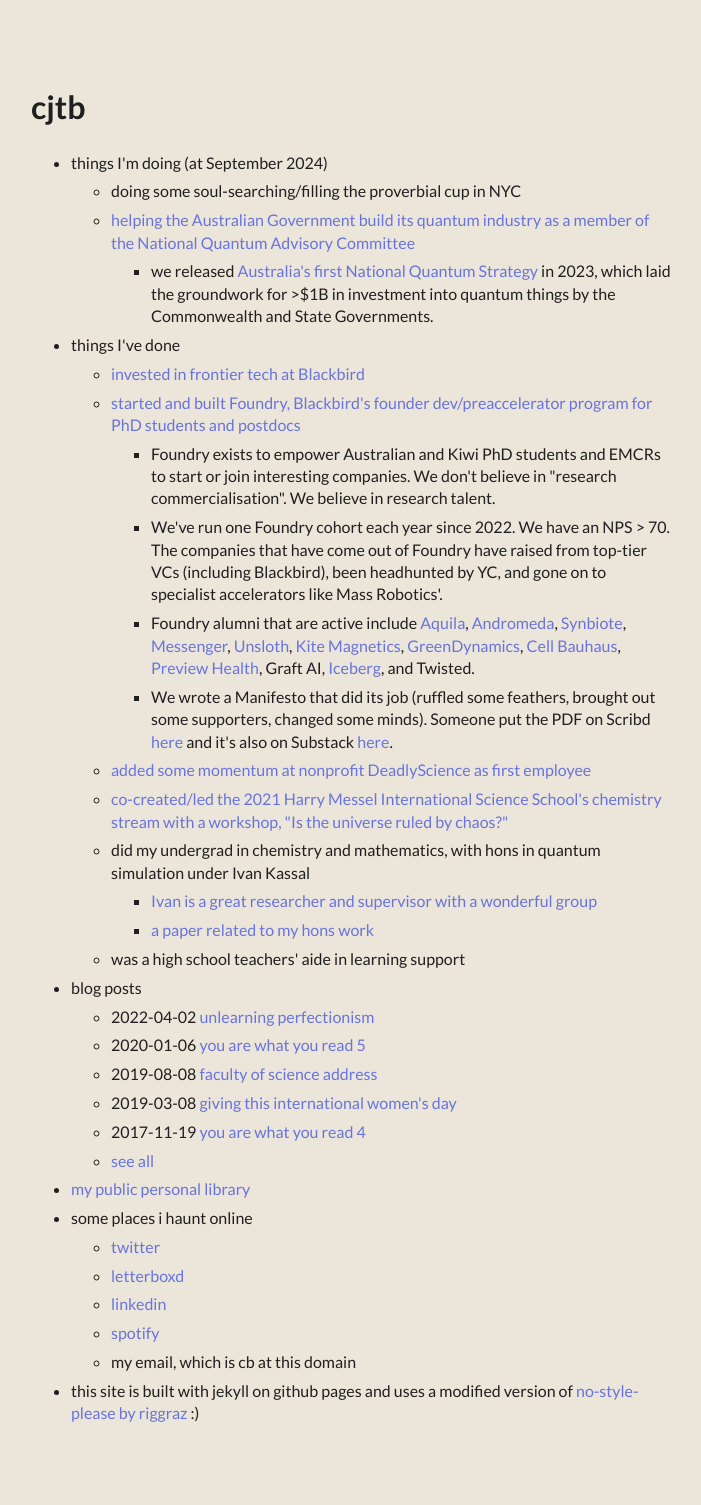
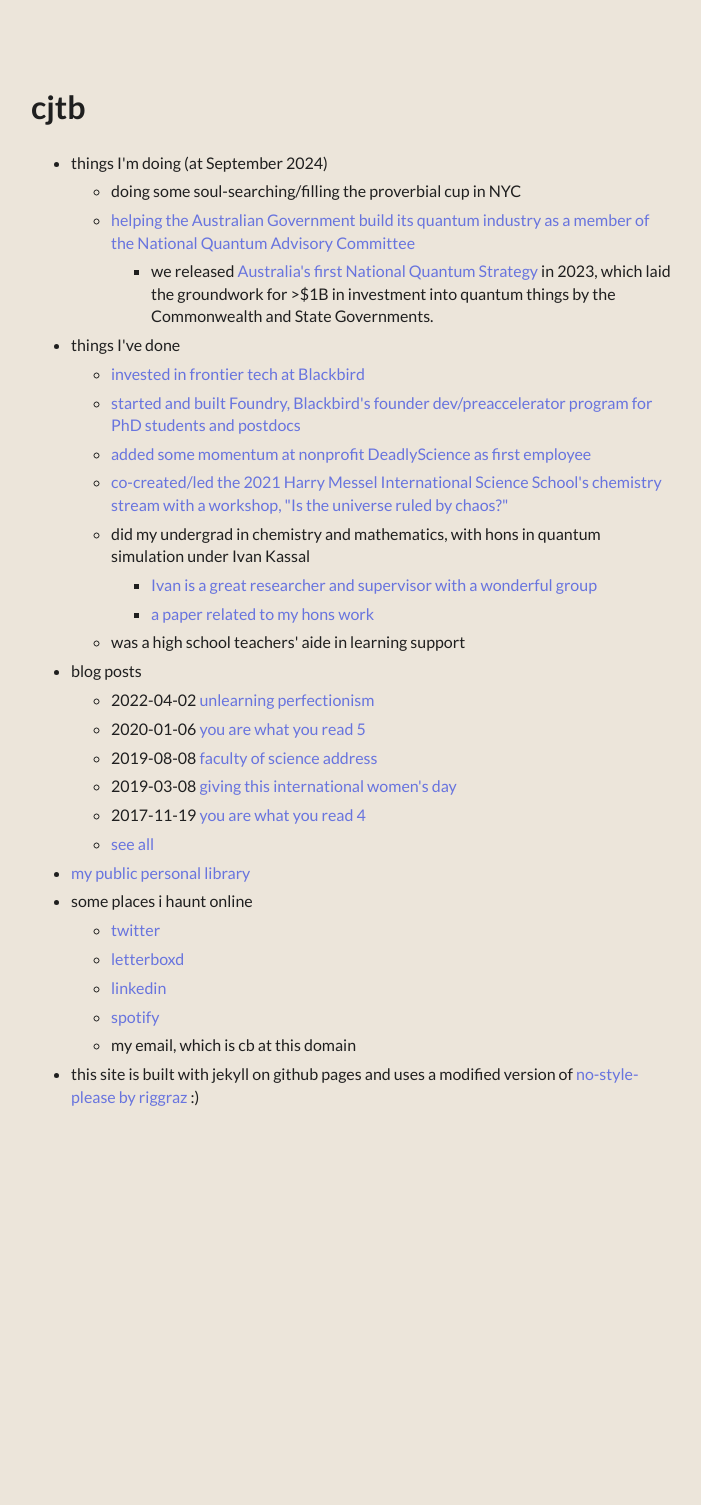
Before and after one commit to clarebirch/clarebirch.github.io, a Jekyll site: the page built from index.md, in a window 1280 px wide. Shown: the whole page, without its empty margins (289-990 px from the left). Built offline with Jekyll 4.4.1, drawn with Linux system fonts in a browser that asks for light colours; some web fonts are replaced; after the commit the page ends 1188 px from its top, so only the background shows below that.

Commit message:
msg pushed foundry to its own page

```diff
--- a/_data/menu.yml
+++ b/_data/menu.yml
@@ -14,12 +14,7 @@
       - title: invested in frontier tech at Blackbird
         url: my-time-at-blackbird.html
       - title: started and built Foundry, Blackbird's founder dev/preaccelerator program for PhD students and postdocs
-        url: https://blackbird.vc/foundry
-        entries:
-          - title: Foundry exists to empower Australian and Kiwi PhD students and EMCRs to start or join interesting companies. We don't believe in "research commercialisation". We believe in research talent.
-          - title: We've run one Foundry cohort each year since 2022. We have an NPS > 70. The companies that have come out of Foundry have raised from top-tier VCs (including Blackbird), been headhunted by YC, and gone on to specialist accelerators like Mass Robotics'.
-          - title: Foundry alumni that are active include <a href="https://www.aquila.earth/" target="_blank" rel="noopener noreferrer">Aquila</a>, <a href="https://dromeda.com.au/" target="_blank" rel="noopener noreferrer">Andromeda</a>, <a href="https://www.synbiote.com/" target="_blank" rel="noopener noreferrer">Synbiote</a>, <a href="https://www.messenger.bio/" target="_blank" rel="noopener noreferrer">Messenger</a>, <a href="https://unsloth.ai/" target="_blank" rel="noopener noreferrer">Unsloth</a>, <a href="https://kitemagnetics.com/" target="_blank" rel="noopener noreferrer">Kite Magnetics</a>, <a href="https://www.greendynamics.com.au/" target="_blank" rel="noopener noreferrer">GreenDynamics</a>, <a href="https://cellbauhaus.com/" target="_blank" rel="noopener noreferrer">Cell Bauhaus</a>, <a href="https://www.preview.health/" target="_blank" rel="noopener noreferrer">Preview Health</a>, Graft AI, <a href="https://iceberg-quantum.com/" target="_blank" rel="noopener noreferrer">Iceberg</a>, and Twisted.
-          - title: We wrote a Manifesto that did its job (ruffled some feathers, brought out some supporters, changed some minds). Someone put the PDF on Scribd <a href="https://www.scribd.com/document/733991106/Blackbird-FOUNDRY-Manifesto" target="_blank" rel="noopener noreferrer">here</a> and it's also on Substack <a href="https://annealing.substack.com/p/a-manifesto-on-scientists-starting" target="_blank" rel="noopener noreferrer">here</a>.
+        url: foundry.html
       - title: added some momentum at nonprofit DeadlyScience as first employee
         url: https://deadlyscience.org.au/
       - title: co-created/led the 2021 Harry Messel International Science School's chemistry stream with a workshop, "Is the universe ruled by chaos?"
```
Also changed, not shown: foundry.md (added, +16 -0 lines).
